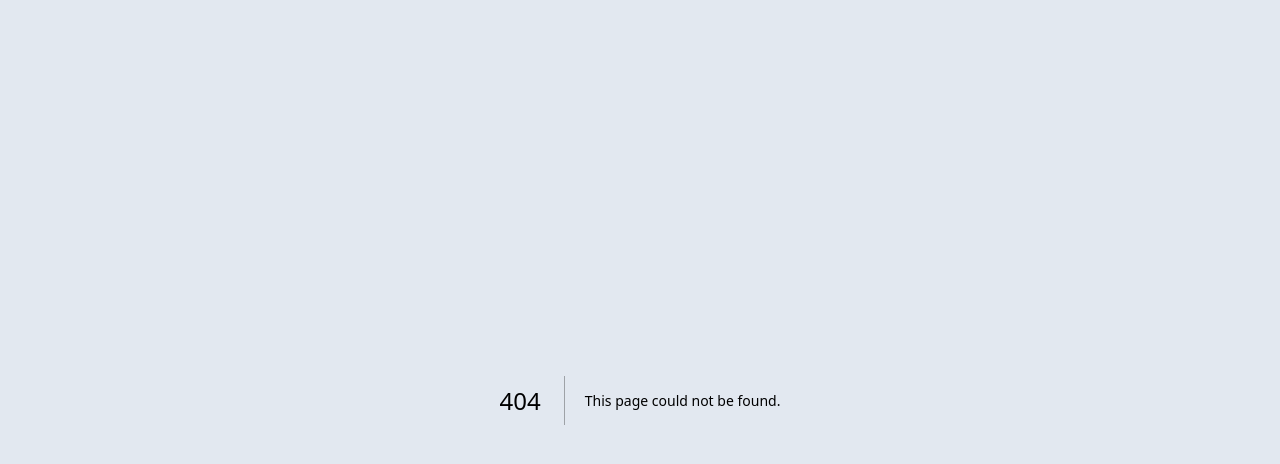
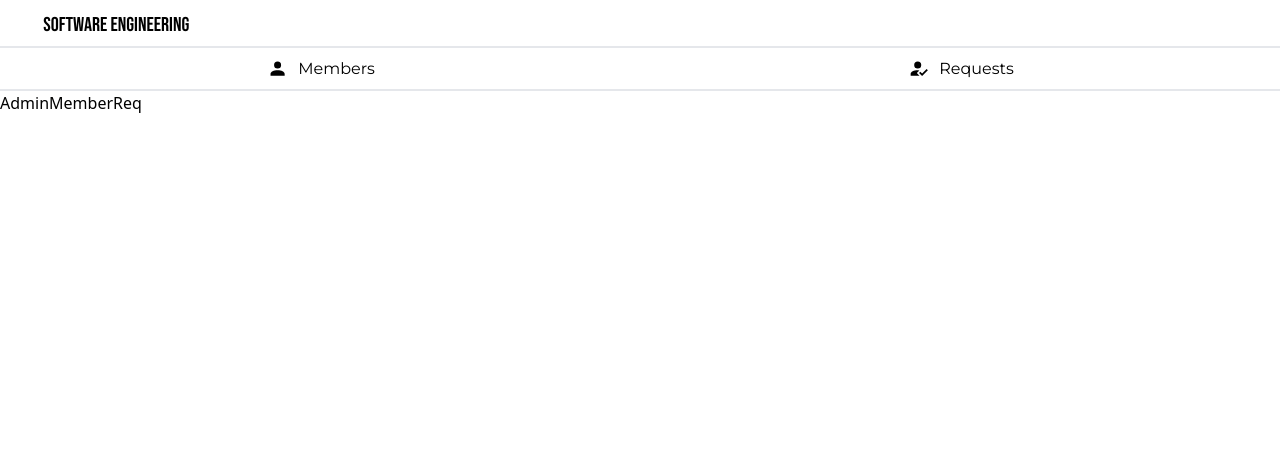
Before and after one commit to Group-ni-Carlo/se-webapp-fe, a Next.js app: page /admin/members in a window 1280 px wide. Before the commit this address had no page. Shown: the top 464 px of the page. Built offline with nearby package versions, Linux system fonts and the light colour scheme.

Commit message:
chore(management): added navbar for member list

```diff
--- /dev/null
+++ b/app/admin/members/page.tsx
@@ -0,0 +1,32 @@
+"use client"
+import React from 'react'
+import { body } from '@components/Fonts'
+import Icon from '@mdi/react'
+import { mdiAccount, mdiAccountCheck } from '@mdi/js'
+import { useState, useEffect, Fragment } from 'react';
+import AdminMemberList from '@components/AdminMemberList'
+import AdminMemberReq from '@components/AdminMemberReq'
+
+const Members = () => {
+    const [activeSelection, setActiveSelection] = useState(0);
+
+  return (
+    <Fragment>
+    <nav className={`flex flex-row items-center justify-center bg-white z-10 w-full border-b-2 border-gray300 border-solid ${body.className}`}>
+        <div className={`flex flex-row items-center gap-2 w-full justify-center py-2 ${activeSelection === 0 ? "bg-gradient-to-r from-orange700 via-orange500 to-orange300" : "bg-white"}`} onClick={() => setActiveSelection(0)}>
+            <Icon className="text-gray700 rounded-lg p-0.5" path={mdiAccount} size={1.05} />
+            <h1>Members</h1>
+        </div>
+        <div className={`flex flex-row items-center gap-2 w-full justify-center py-2 ${activeSelection === 1 ? "bg-gradient-to-r from-orange700 via-orange500 to-orange300" : "bg-white"}`} onClick={() => setActiveSelection(1)}>
+            <Icon className="text-gray700 rounded-lg p-0.5" path={mdiAccountCheck} size={1.05} />
+            <h1>Requests</h1>
+        </div>
+    </nav>
+    {activeSelection === 1 ?
+    <AdminMemberList></AdminMemberList> :
+    <AdminMemberReq></AdminMemberReq>}
+    </Fragment>
+  )
+}
+
+export default Members
--- /dev/null
+++ b/components/AdminMemberList.tsx
@@ -0,0 +1,9 @@
+import React from 'react'
+
+const AdminMemberList = () => {
+  return (
+    <div>AdminMemberList</div>
+  )
+}
+
+export default AdminMemberList
--- /dev/null
+++ b/components/AdminMemberReq.tsx
@@ -0,0 +1,9 @@
+import React from 'react'
+
+const AdminMemberReq = () => {
+  return (
+    <div>AdminMemberReq</div>
+  )
+}
+
+export default AdminMemberReq
--- a/components/AdminNav.tsx
+++ b/components/AdminNav.tsx
@@ -4,41 +4,46 @@ import { Fragment } from 'react';
 import Link from 'next/link';
 import { useState, useEffect } from 'react';
 import Icon from '@mdi/react';
-import { mdiMenu, mdiBullhorn, mdiTshirtCrew, mdiHandshake, mdiKeyboardBackspace } from '@mdi/js';
+import { mdiMenu, mdiBullhorn, mdiTshirtCrew, mdiHandshake, mdiKeyboardBackspace, mdiAccount } from '@mdi/js';
+import { title, body } from '@components/Fonts';
 
 const AdminNavBar: React.FC = () => {
     const [toggleMenu, setToggleMenu] = useState(false);
 
   return (
     <Fragment>
-    <section className="w-full flex items-center px-2.5 shadow-md flex-center flex-row h-12 bg-white">
-        <div className="flex gap-2 flex-center" onClick={() => setToggleMenu(!toggleMenu)}>
-            <Icon className="bg-orange text-white rounded-lg p-0.5" path={mdiMenu} size={1.05} />
+    <section className="w-full flex items-center px-2.5 shadow-md flex-center flex-row h-12 bg-white z-0 border-b-2 border-solid border-gray100">
+        <div className="flex gap-2 flex-center z-0" onClick={() => setToggleMenu(!toggleMenu)}>
+            <Icon className="bg-orange700 text-white rounded-lg p-0.5" path={mdiMenu} size={1.05} />
         </div>
 
-        <div className="sm:flex hidden">
-            <h1>Software Engineering</h1>
+        <div className="sm:flex hidden ml-2 pt-1 text-xl">
+            <h1 className={`${title.className}`}>Software Engineering</h1>
         </div>
     </section>
     {toggleMenu && (
-        <div className="flex flex-col absolute h-full bg-white w-60 m-0 shadow-md top-0 gap-y-5">
+        <div className={`flex flex-col absolute h-full bg-white w-56 m-0 shadow-md top-0 gap-y-5 z-10 animate-slideInFromLeft ${body.className}`}>
             <div className="flex relative inset-0 flex-col mt-5 ml-5 w-full">
-                <span onClick={() => setToggleMenu(!toggleMenu)}>
-                    <Icon className="text-orange" path={mdiKeyboardBackspace} size={1.2}/>
+                <span className="bg-white hover:bg-gray300 active:bg-blue100 w-8 rounded-md" onClick={() => setToggleMenu(!toggleMenu)}>
+                    <Icon className="text-orange700" path={mdiKeyboardBackspace} size={1.2}/>
                 </span>
             </div>
-            <div className="flex flex-col mt-5 ml-10 w-full gap-y-4">
-                <Link href="/admin/announcements" className="flex flex-row gap-x-2" onClick={() => setToggleMenu(!toggleMenu)}>
-                    <Icon className="text-orange" path={mdiBullhorn} size={1} />
+            <div className="flex flex-col mt-5 w-full gap-y-4">
+                <Link href="/admin/announcements" className="flex flex-row gap-x-2 pl-10 py-2 bg-white hover:bg-gray300 active:bg-blue100" onClick={() => setToggleMenu(!toggleMenu)}>
+                    <Icon className="text-orange700" path={mdiBullhorn} size={1} />
                     <h1>Announcements</h1>
                 </Link>
-                <Link href="/admin/merchandise" className="flex flex-row gap-x-2" onClick={() => setToggleMenu(!toggleMenu)}>
-                    <Icon className="text-orange" path={mdiTshirtCrew} size={1} />
+                <Link href="/admin/merchandise" className="flex flex-row gap-x-2 pl-10 py-2 bg-white hover:bg-gray300 active:bg-blue100" onClick={() => setToggleMenu(!toggleMenu)}>
+                    <Icon className="text-orange700" path={mdiTshirtCrew} size={1} />
                     <h1>Merchandise</h1>
                 </Link>
-                <Link href="/admin/sponsors" className="flex flex-row gap-x-2" onClick={() => setToggleMenu(!toggleMenu)}>
-                    <Icon className="text-orange" path={mdiHandshake} size={1} />
+                <Link href="/admin/sponsors" className="flex flex-row gap-x-2 pl-10 py-2 bg-white hover:bg-gray300 active:bg-blue100" onClick={() => setToggleMenu(!toggleMenu)}>
+                    <Icon className="text-orange700" path={mdiHandshake} size={1} />
                     <h1>Sponsors</h1>
+                </Link>
+                <Link href="/admin/members" className="flex flex-row gap-x-2 pl-10 py-2 bg-white hover:bg-gray300 active:bg-blue100" onClick={() => setToggleMenu(!toggleMenu)}>
+                    <Icon className="text-orange700" path={mdiAccount} size={1} />
+                    <h1>Members</h1>
                 </Link>
             </div>
         </div>
```
